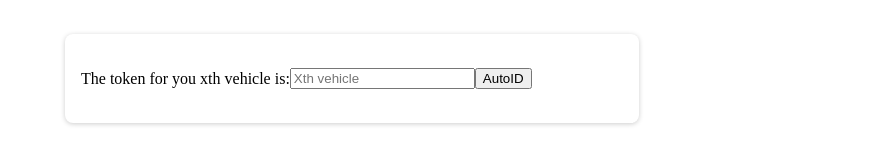
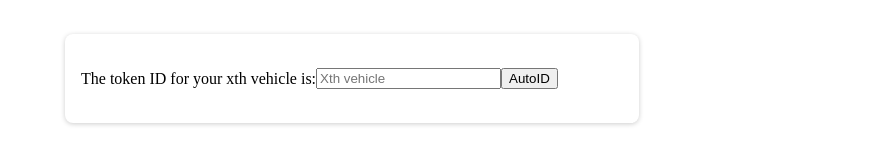
Before and after one commit to J1ngaling/blockchain-developer-bootcamp-final-project, a website: page index.html in a window 1280 px wide. Shown: the part 274-434 px from the top of the page, without its empty margins (384-1280 px from the left). Drawn offline with Linux system fonts and the light colour scheme.

Commit message:
updates to security

```diff
--- a/index.html
+++ b/index.html
@@ -228,7 +228,7 @@
 
 
    <div id="auto-details">
-   <p>The token for you xth vehicle is:</p>
+   <p>The token ID for your xth vehicle is:</p>
 
    <input id="autos-owned" type="number" placeholder="Xth vehicle"/>
 
```
